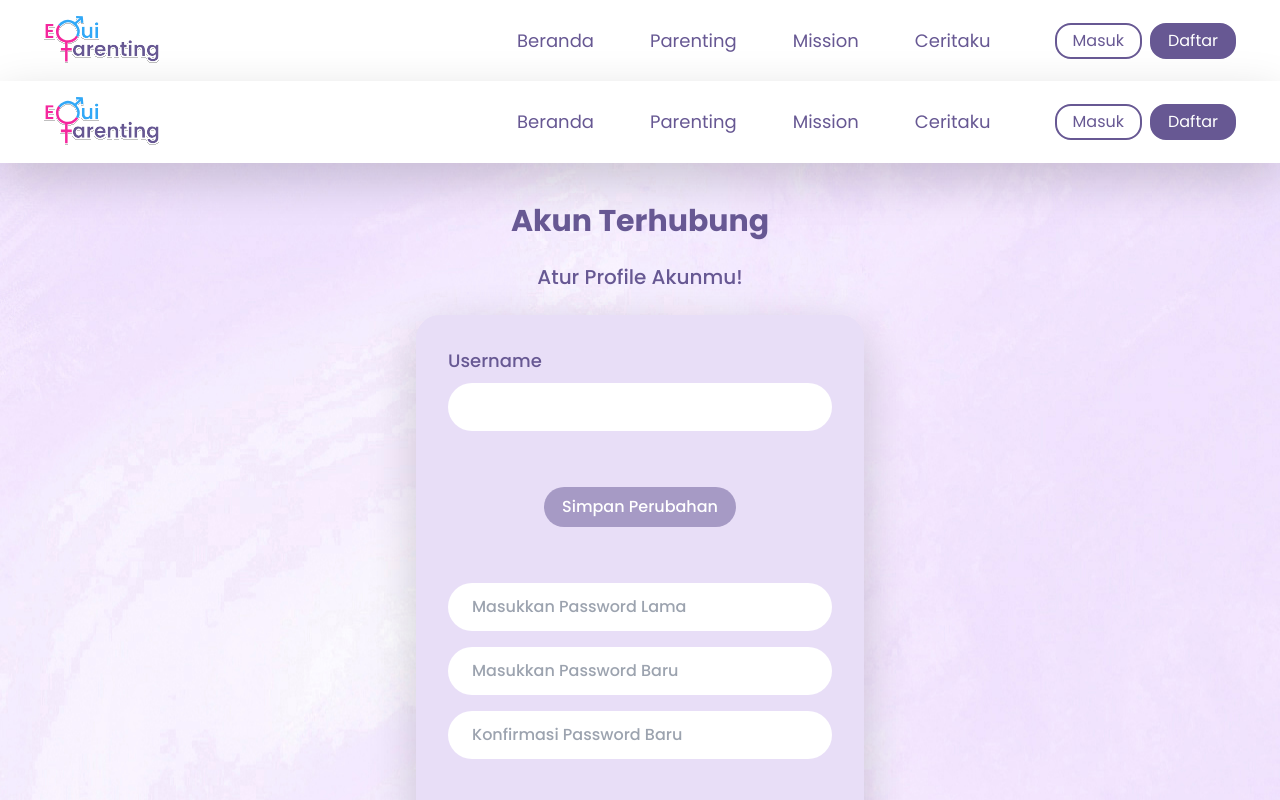
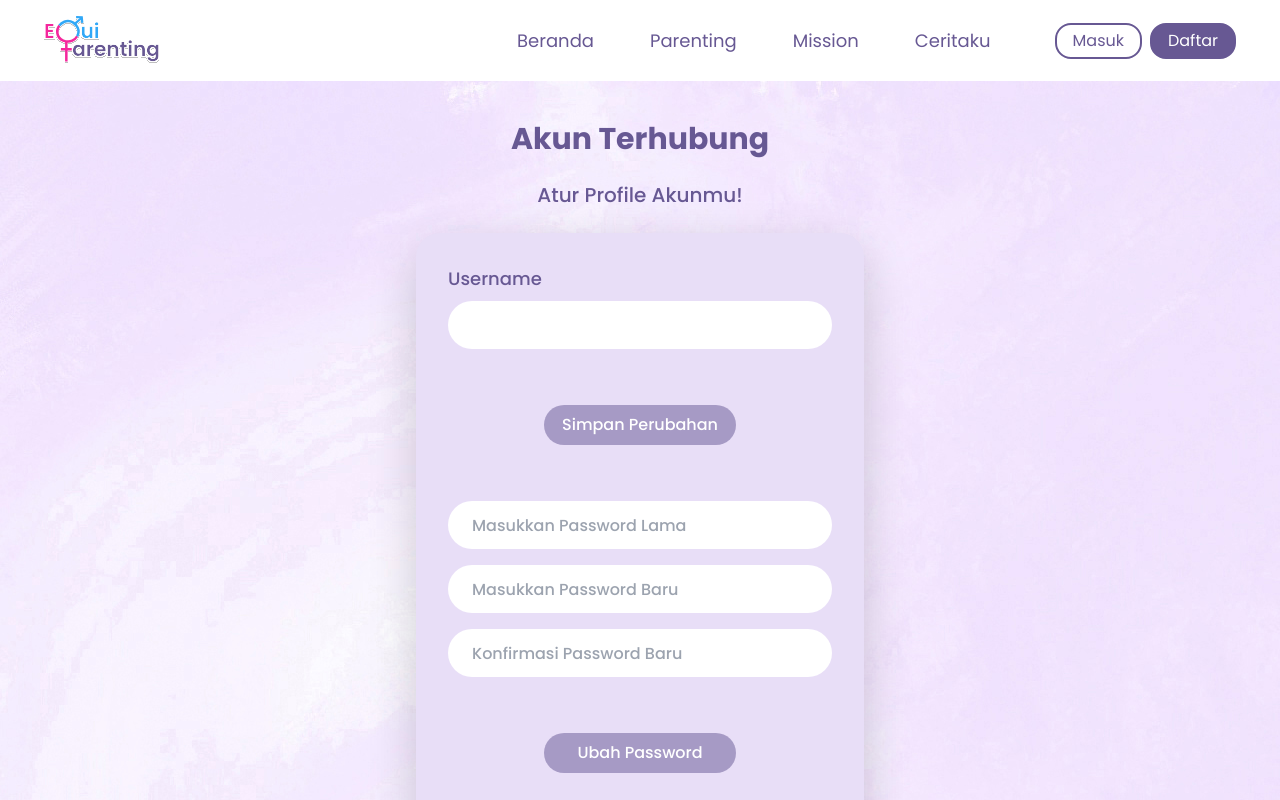
Before and after one commit to RangkayoRasunaSaid/EquiParenting-project, a React (Vite) app: page /profile in a window 1280 px wide. Shown: the top 800 px of the page. Built offline with nearby package versions, Linux system fonts and the light colour scheme; what spin-wheel would draw is missing.

Commit message:
fix routing

```diff
--- a/src/App.jsx
+++ b/src/App.jsx
@@ -18,7 +18,7 @@ function App() {
         <Navbar />
         <Routes>
           <Route path="/" element={<LandingPage />} />
-          <Route path="/mission" element={<Mission />} />
+          <Route path="/mission/*" element={<Mission />} />
           <Route path="/login" element={<Login />} />
           <Route path="/register" element={<Register />} />
           <Route path="/profile" element={<Profile />} />
--- a/src/components/navbar/Navbar.jsx
+++ b/src/components/navbar/Navbar.jsx
@@ -59,14 +59,22 @@ const Navbar = () => {
 
               {/* login and register */}
               <div className="space-x-[8px] hidden md:flex items-center text-base">
+                <Link
+                    key='/login'
+                    to='/login'>
                   <button
                     className="py-[4px] px-[16px] border-2 rounded-2xl border-main-color transition-all duration-300 hover:text-white hover:bg-tertiery-color hover:border-tertiery-color">
                     Masuk
                   </button>
+                </Link>
+                <Link
+                    key='/register'
+                    to='/register'>
                   <button
                     className="py-[4px] px-[16px] border-2 rounded-2xl bg-main-color border-main-color text-white transition-all duration-300 hover:text-white hover:bg-tertiery-color hover:border-tertiery-color">
                     Daftar
                   </button>
+                </Link>
               </div>
             </div>
 
--- a/src/pages/Login.jsx
+++ b/src/pages/Login.jsx
@@ -22,7 +22,7 @@ const Login = () => {
 
   return (
     <div className="bg-[url('/src/assets/background2.jpg')] min-h-screen">
-      <NavbarAcc />
+      {/* <NavbarAcc /> */}
       <div className="text-center pt-10 text-ungu1">
         <h1 className="text-2xl lg:text-3xl font-bold">Masuk</h1>
         <h3 className="text-lg lg:text-xl font-medium my-4 lg:my-6">Yuk, Lanjutkan dengan akun kamu!</h3>
--- a/src/pages/Profile.jsx
+++ b/src/pages/Profile.jsx
@@ -14,7 +14,7 @@ const Profile = () => {
 
   return (
     <div className="bg-[url('/src/assets/background2.jpg')] bg-fixed">
-      <NavbarAcc />
+      {/* <NavbarAcc /> */}
       <div className="text-center pt-10 text-ungu1">
         <h1 className="text-2xl lg:text-3xl font-bold">Akun Terhubung</h1>
         <h3 className="text-lg lg:text-xl font-medium my-4 lg:my-6">Atur Profile Akunmu!</h3>
--- a/src/pages/Register.jsx
+++ b/src/pages/Register.jsx
@@ -31,7 +31,7 @@ const Register = () => {
 
   return (
     <div className="bg-[url('/src/assets/background2.jpg')] min-h-screen">
-      <NavbarAcc />
+      {/* <NavbarAcc /> */}
       <div className="text-center pt-10 text-ungu1">
         <h1 className="text-2xl lg:text-3xl font-bold">Daftar</h1>
         <h3 className="text-lg lg:text-xl font-medium my-4 lg:my-6">Yuk, Bergabung dengan kami!</h3>
```
Lines whose indentation alone changed are shown as unchanged.
